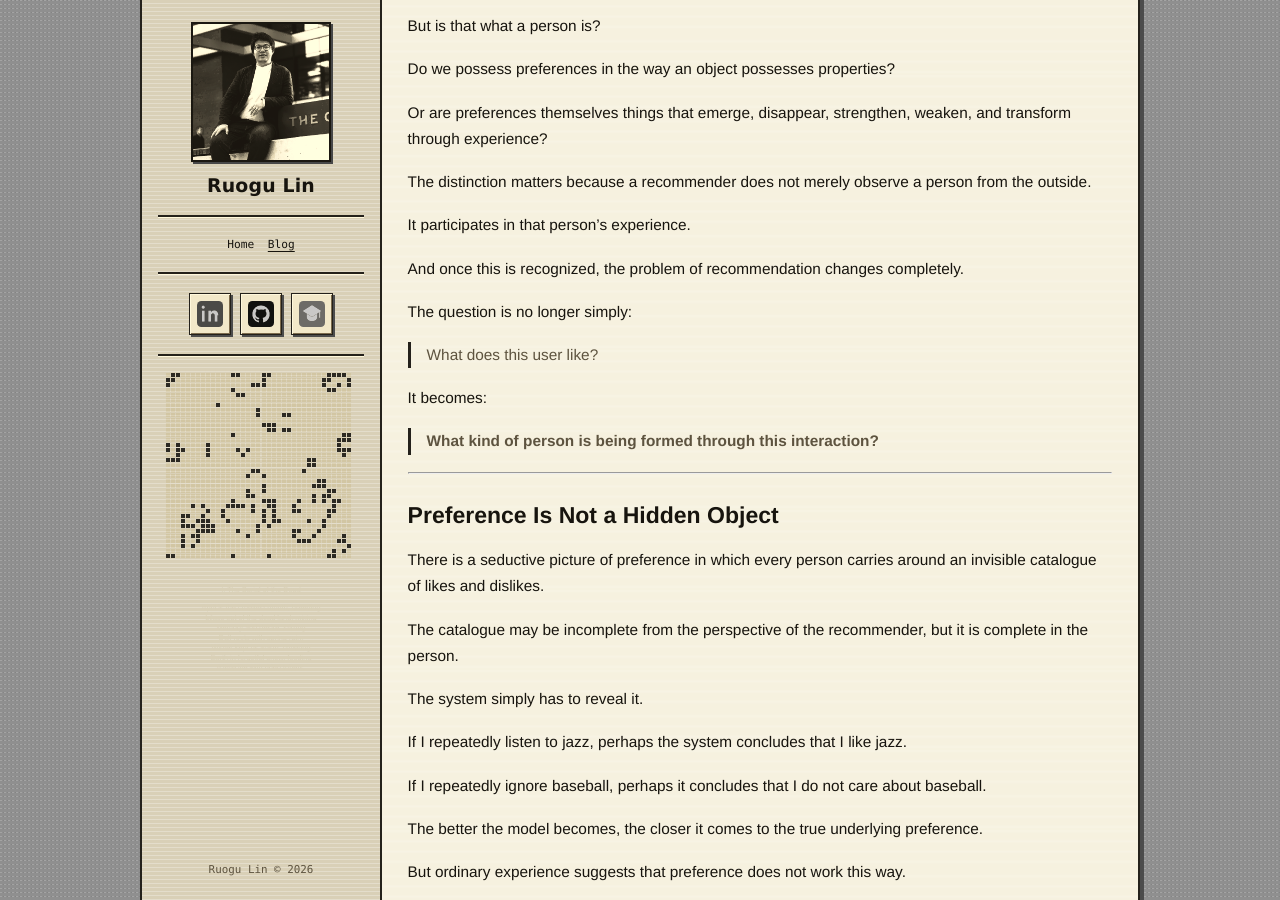
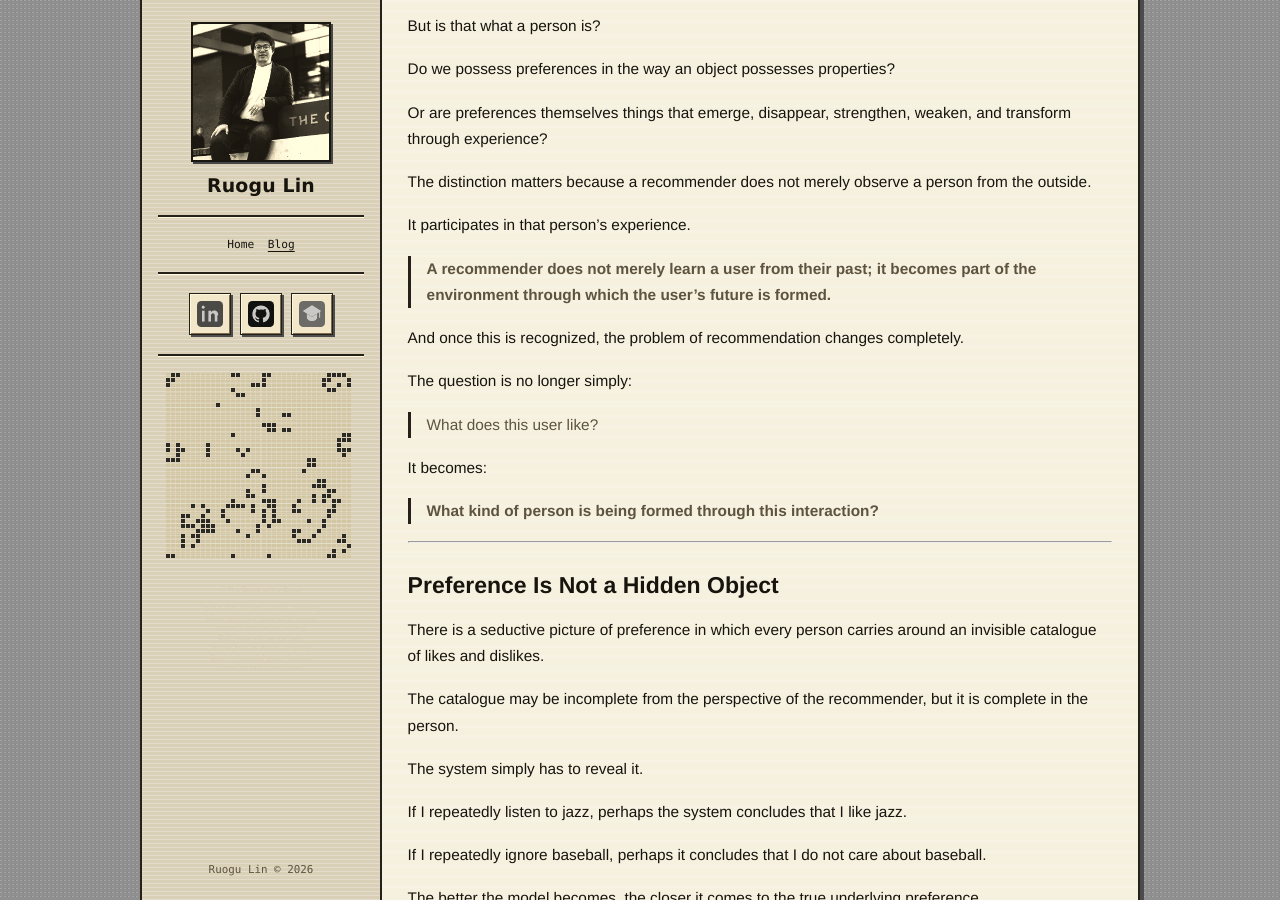
Before and after one commit to lrgthu/lrgthu.github.io, a Jekyll site: the page built from _posts/2026-09-05-the-user-is-not-a-vector.md, in a window 1280 px wide and 900 px high, scrolled down 747 px. Built offline with Jekyll 4.4.1, drawn with Linux system fonts in a browser that asks for light colours.

Commit message:
Make core thesis explicit in user dynamics essay

```diff
--- a/_posts/2026-09-05-the-user-is-not-a-vector.md
+++ b/_posts/2026-09-05-the-user-is-not-a-vector.md
@@ -1,7 +1,7 @@
 ---
 title: "The User Is Not a Vector"
 date: 2026-09-05 16:37:00 -0500
-summary: "Recommendation does not merely discover preference; it becomes part of the environment through which preference, memory, attention, and the future user are formed."
+summary: "A recommender does not merely learn a user from their past; it becomes part of the environment through which the user's future is formed."
 tags: [recommender-systems, user-modeling, cognitive-science, neuroscience, cybernetics, philosophy, ai]
 ---
 
@@ -34,6 +34,8 @@ Or are preferences themselves things that emerge, disappear, strengthen, weaken,
 The distinction matters because a recommender does not merely observe a person from the outside.
 
 It participates in that person's experience.
+
+> **A recommender does not merely learn a user from their past; it becomes part of the environment through which the user's future is formed.**
 
 And once this is recognized, the problem of recommendation changes completely.
 
```
